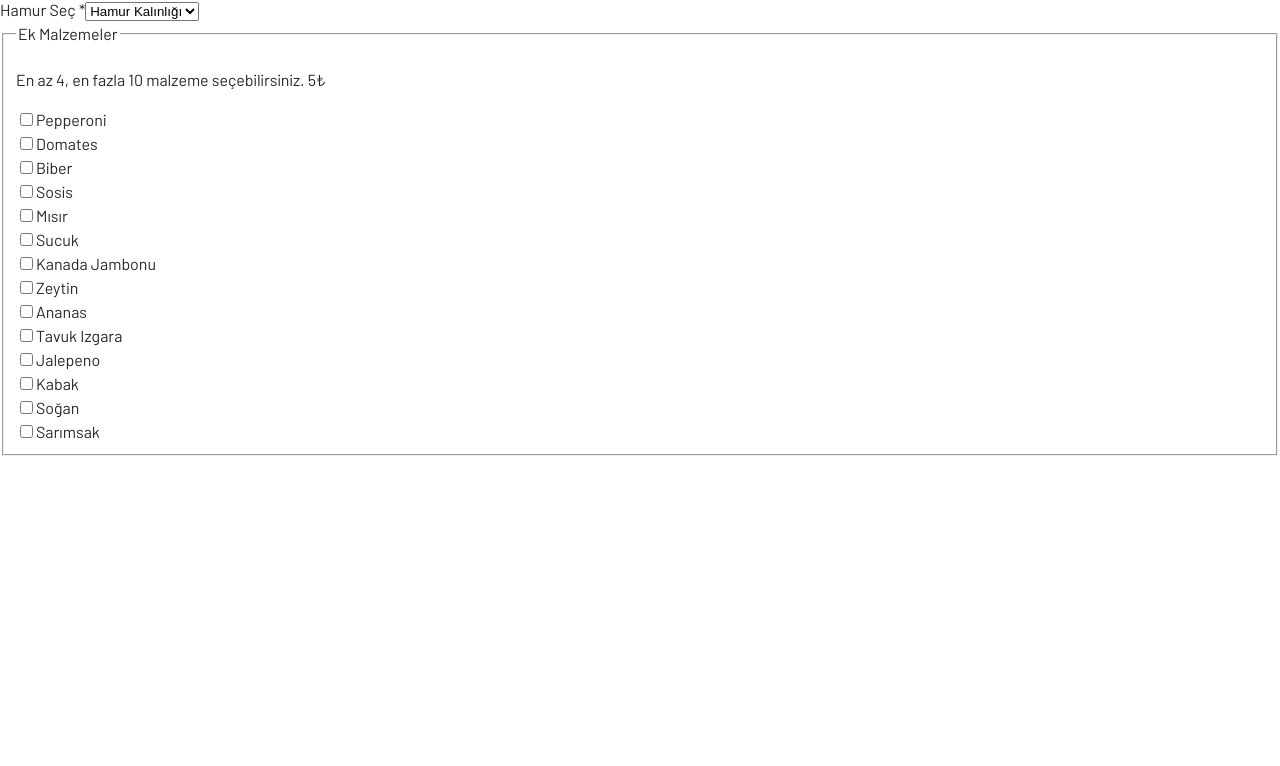
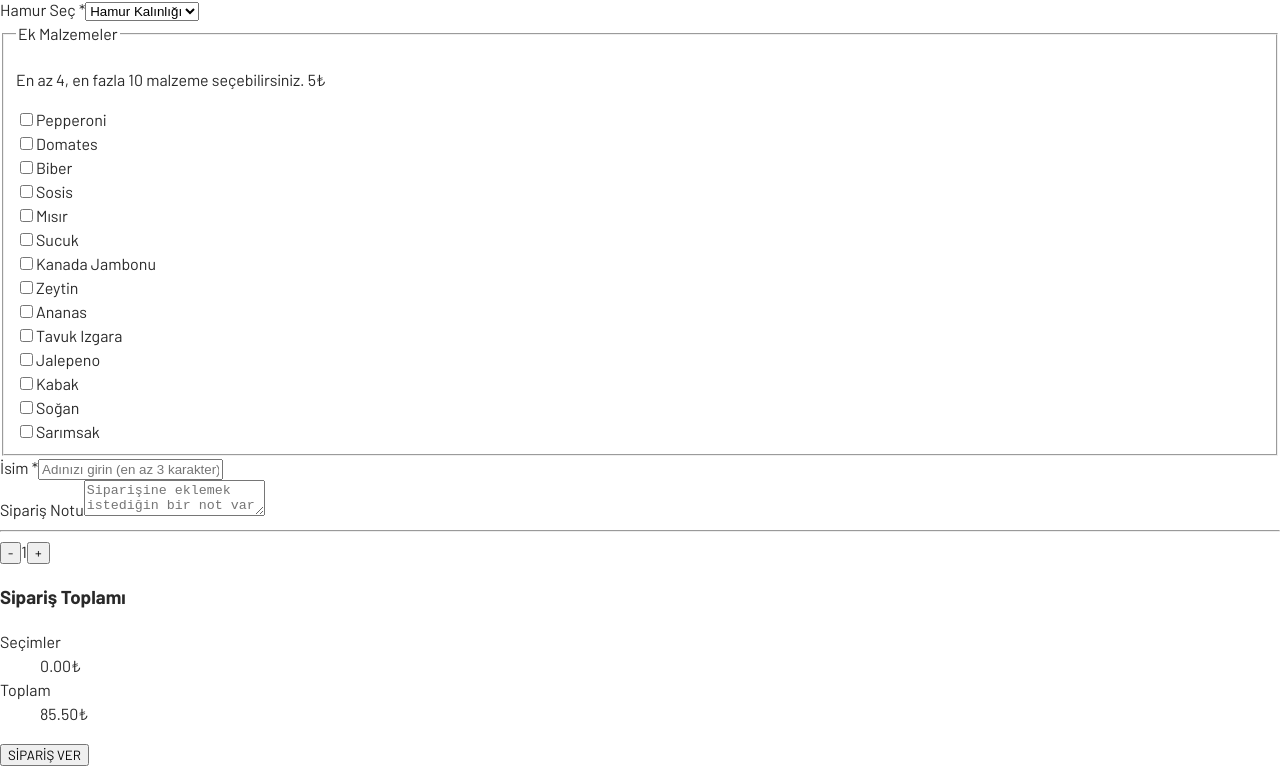
Before and after one commit to sinembaglar/fsweb-s8-challenge-pizza, a React (Vite) app: page /siparis in a window 1280 px wide. Shown: the part 470-1236 px from the top of the page. Before the commit the page ends 926 px from the top, so only its background shows below. Built offline with nearby package versions, Linux system fonts and the light colour scheme; a web font is replaced by a local one.

Commit message:
Add name, note, quantity and order total to form

```diff
--- a/src/components/OrderPizza.jsx
+++ b/src/components/OrderPizza.jsx
@@ -102,6 +102,58 @@ export default function OrderPizza() {
               ))}
             </div>
           </fieldset>
+
+          <div>
+            <label htmlFor="isim">
+              İsim <span aria-hidden="true">*</span>
+            </label>
+            <input
+              type="text"
+              id="isim"
+              name="isim"
+              placeholder="Adınızı girin (en az 3 karakter)"
+            />
+          </div>
+
+          <div>
+            <label htmlFor="not">Sipariş Notu</label>
+            <textarea
+              id="not"
+              name="not"
+              placeholder="Siparişine eklemek istediğin bir not var mı?"
+            />
+          </div>
+
+          <hr />
+
+          <div>
+            <div>
+              <button type="button" aria-label="Adedi azalt">
+                -
+              </button>
+              <span aria-live="polite">1</span>
+              <button type="button" aria-label="Adedi artır">
+                +
+              </button>
+            </div>
+
+            <div>
+              <section aria-labelledby="toplam-baslik">
+                <h3 id="toplam-baslik">Sipariş Toplamı</h3>
+                <dl>
+                  <div>
+                    <dt>Seçimler</dt>
+                    <dd>0.00₺</dd>
+                  </div>
+                  <div>
+                    <dt>Toplam</dt>
+                    <dd>85.50₺</dd>
+                  </div>
+                </dl>
+              </section>
+              <button type="submit">SİPARİŞ VER</button>
+            </div>
+          </div>
         </form>
       </main>
     </>
```
